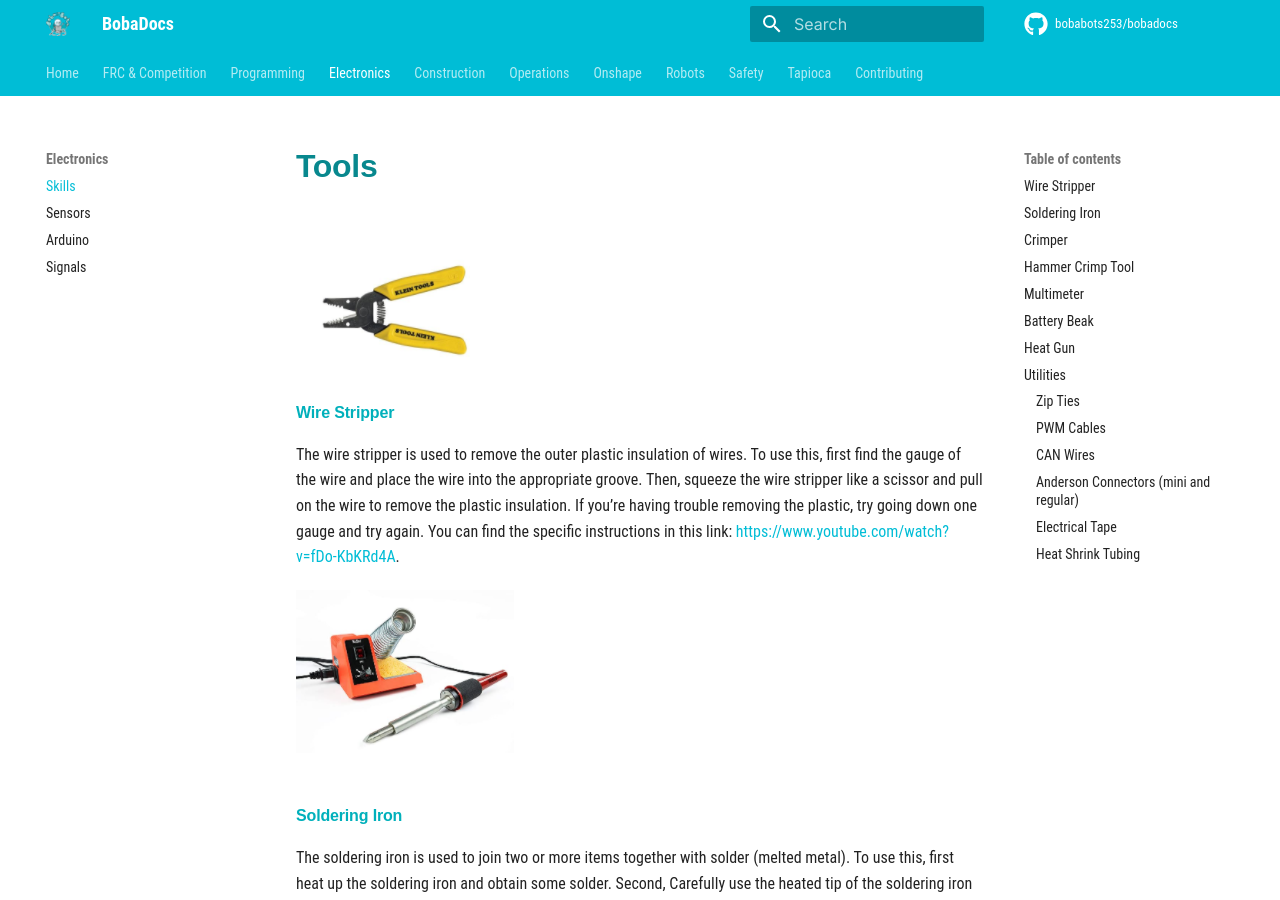
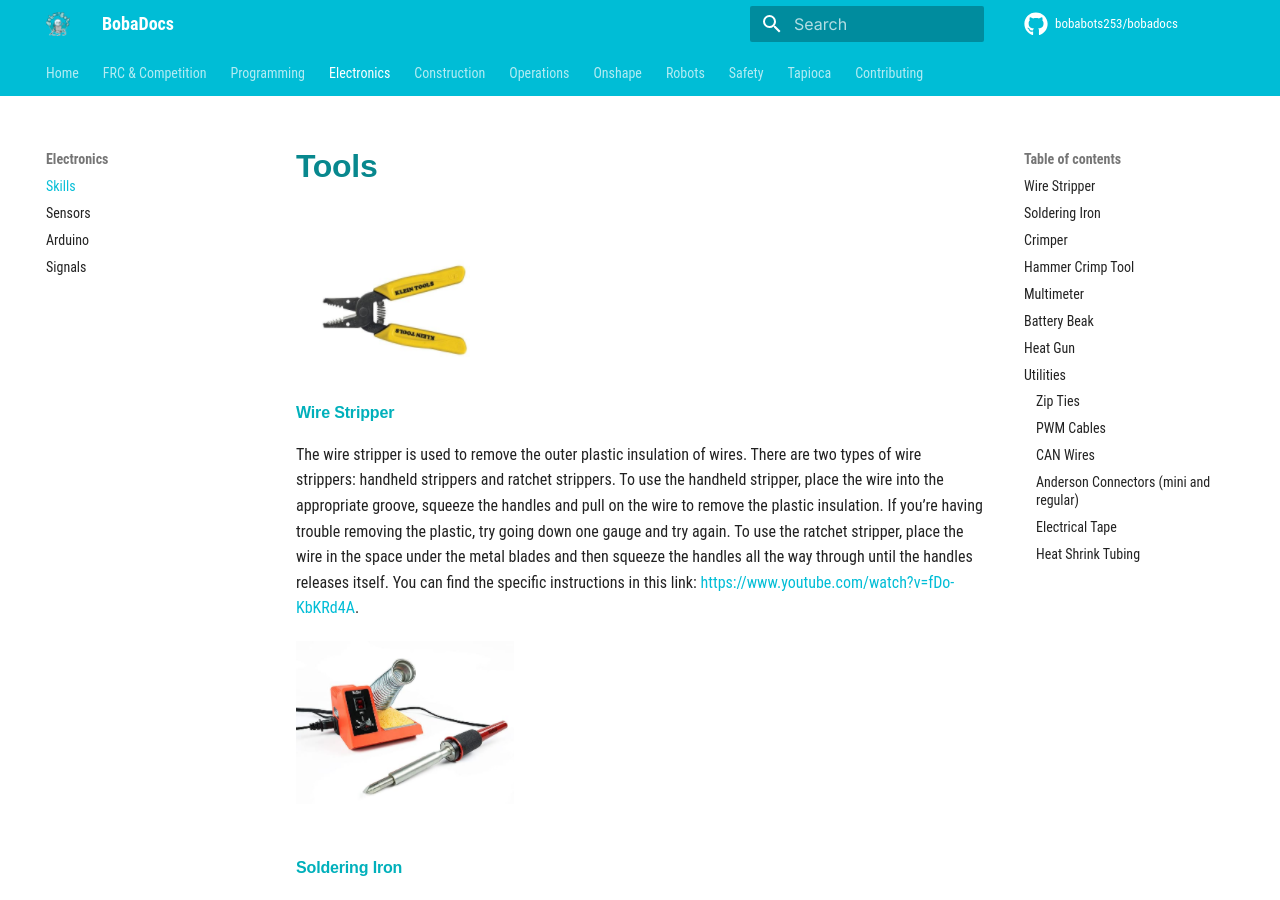
Before and after one commit to bobabots253/bobadocs, an MkDocs documentation site: the page built from docs/electronics/skills.md, in a window 1280 px wide and 900 px high. Built offline with MkDocs 1.6.1 and Material for MkDocs 9.7.7, drawn with Linux system fonts in a browser that asks for light colours; comment, search, counter and statistics services are not loaded.

Commit message:
Update BobaDocs for Electronics

```diff
--- a/docs/electronics/skills.md
+++ b/docs/electronics/skills.md
@@ -3,10 +3,8 @@
 
 ![wire stripper](../assets/images/tools/electronics/wirestripper.png)
 #### Wire Stripper
- The wire stripper is used to remove the outer plastic insulation of wires. To use this, first find
- the gauge of the wire and place the wire into the appropriate groove. Then, squeeze the wire stripper
- like a scissor and pull on the wire to remove the plastic insulation. If you’re having trouble removing
- the plastic, try going down one gauge and try again. You can find the specific instructions in this
+ The wire stripper is used to remove the outer plastic insulation of wires. There are two types of wire strippers: handheld strippers and ratchet strippers. To use the handheld stripper, place the wire into the appropriate groove, squeeze the handles and pull on the wire to remove the plastic insulation. If you’re having trouble removing
+ the plastic, try going down one gauge and try again. To use the ratchet stripper, place the wire in the space under the metal blades and then squeeze the handles all the way through until the handles releases itself. You can find the specific instructions in this
  link: https://www.youtube.com/watch?v=fDo-KbKRd4A.
 
 
```
